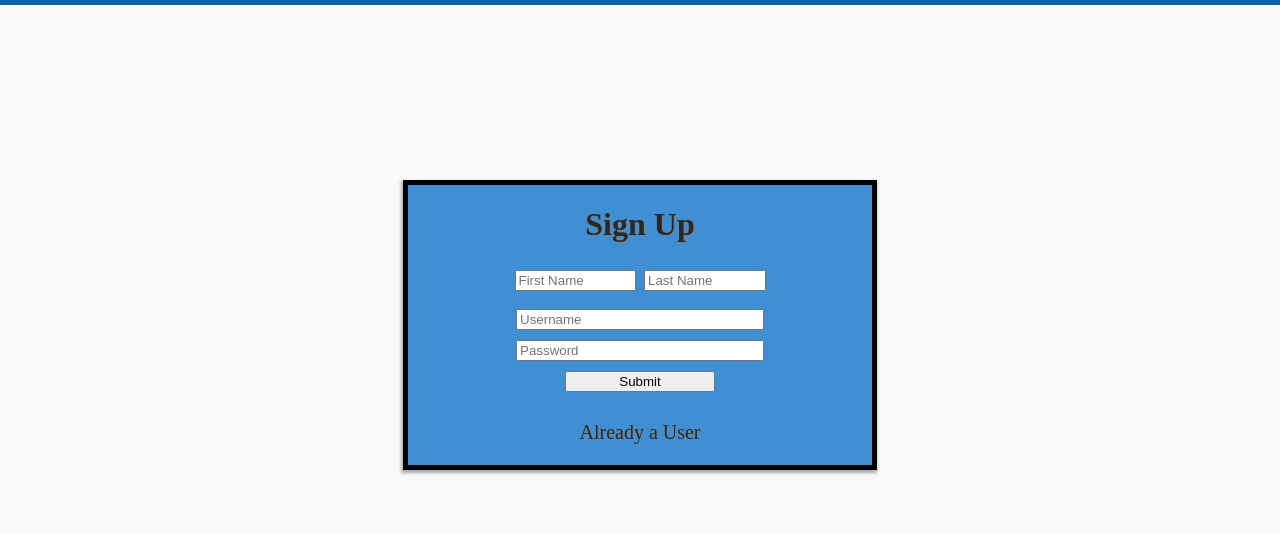
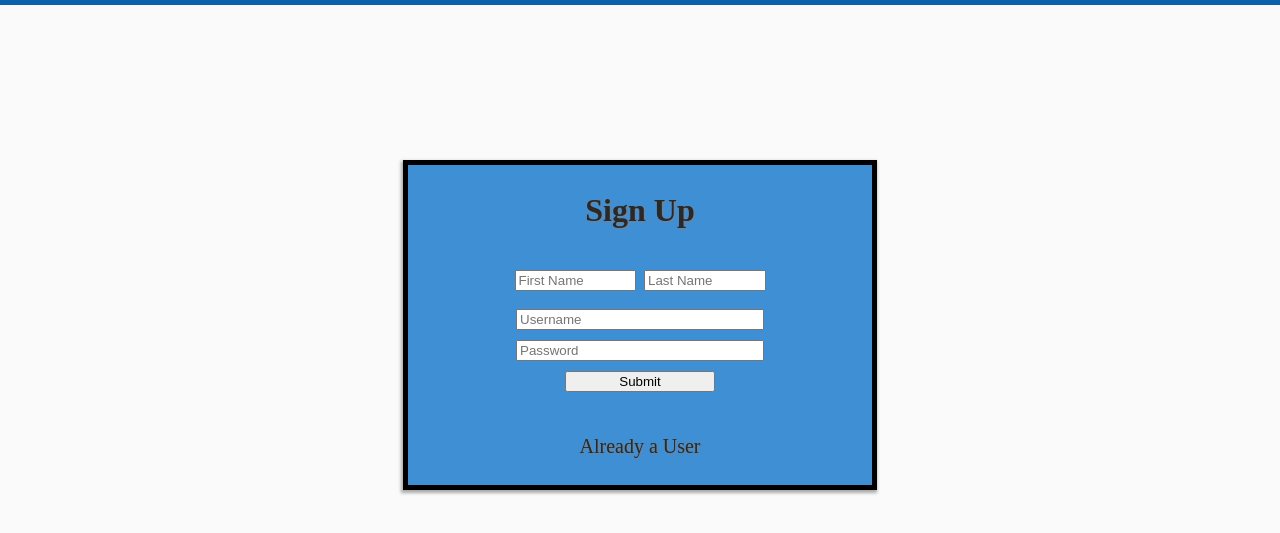
Before and after one commit to amng9560/kibble_cruncher_frontend, a React app: page / in a window 1280 px wide. Both pictures are taken after a click on the item "Login". Shown: the part 115-648 px from the top of the page. Built offline with nearby package versions, Linux system fonts and the light colour scheme; a web font is replaced by a local one.

Commit message:
adds deployment link to README and changes view height of login container

```diff
--- a/src/components/Login/app.css
+++ b/src/components/Login/app.css
@@ -15,7 +15,7 @@
    flex-flow: column wrap;
    padding: 20px 40px;
    width: 30vw;
-   height: 30vh;
+   height: 35vh;
    background: #2f86d3e9;
    color: #292929;
    border: solid 5px black;
```
Also changed, not shown: firebase.json (added), 2 other files.
